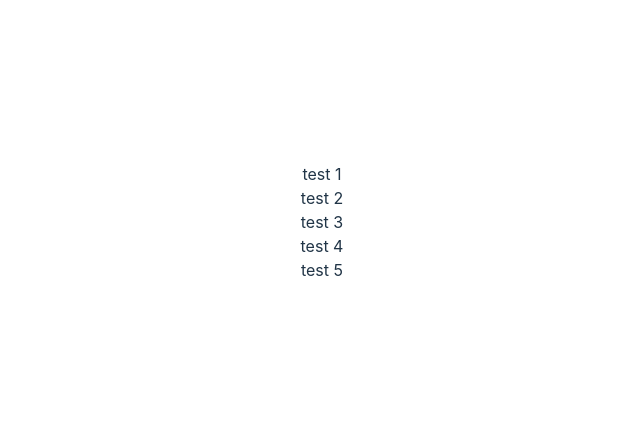
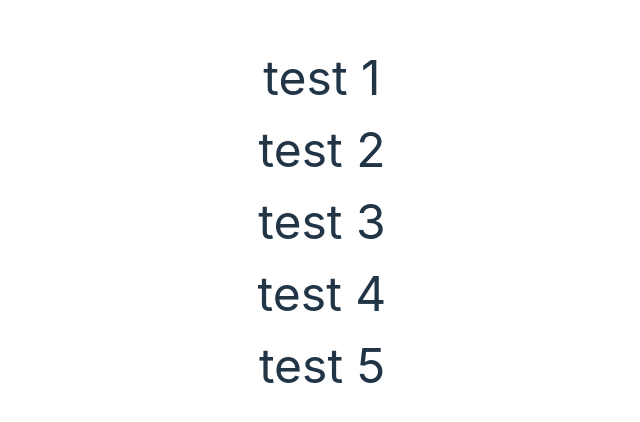
Before and after one commit to khatrisagar/Draggable, a React (Vite) app: page / in a window 1280 px wide. Shown: the part 178-600 px from the top of the page, without its empty margins (318-958 px from the left). Built offline with nearby package versions, Linux system fonts and the light colour scheme.

Commit message:
fixedd dropzone position bug for last index

```diff
--- a/src/demo/DemoOne.tsx
+++ b/src/demo/DemoOne.tsx
@@ -65,24 +65,34 @@ const DemoOne = () => {
               <div
                 className="drop-zone"
                 style={{
-                  borderBottom: "2px solid #2d5090a3",
+                  borderBottom: "4px solid #2d5090a3",
                   position: "absolute",
                   left: 0,
                   right: 0,
                 }}
               ></div>
             )}
-            <div id={item.id} className="element-block">
+            <div
+              id={item.id}
+              className="element-block"
+              style={{ fontSize: "3rem" }}
+            >
               {item.value}
             </div>
+            {index === draggableItems.length - 1 &&
+              dropZoneIndex === draggableItems.length && (
+                <div
+                  className="drop-zone"
+                  style={{
+                    borderBottom: "4px solid #2d5090a3",
+                    position: "absolute",
+                    left: 0,
+                    right: 0,
+                  }}
+                ></div>
+              )}
           </div>
         ))}
-        {dropZoneIndex === draggableItems.length && (
-          <div
-            className="drop-zone"
-            style={{ borderBottom: "2px solid #2d5090a3" }}
-          ></div>
-        )}
       </Draggable>
     </div>
   );
```
